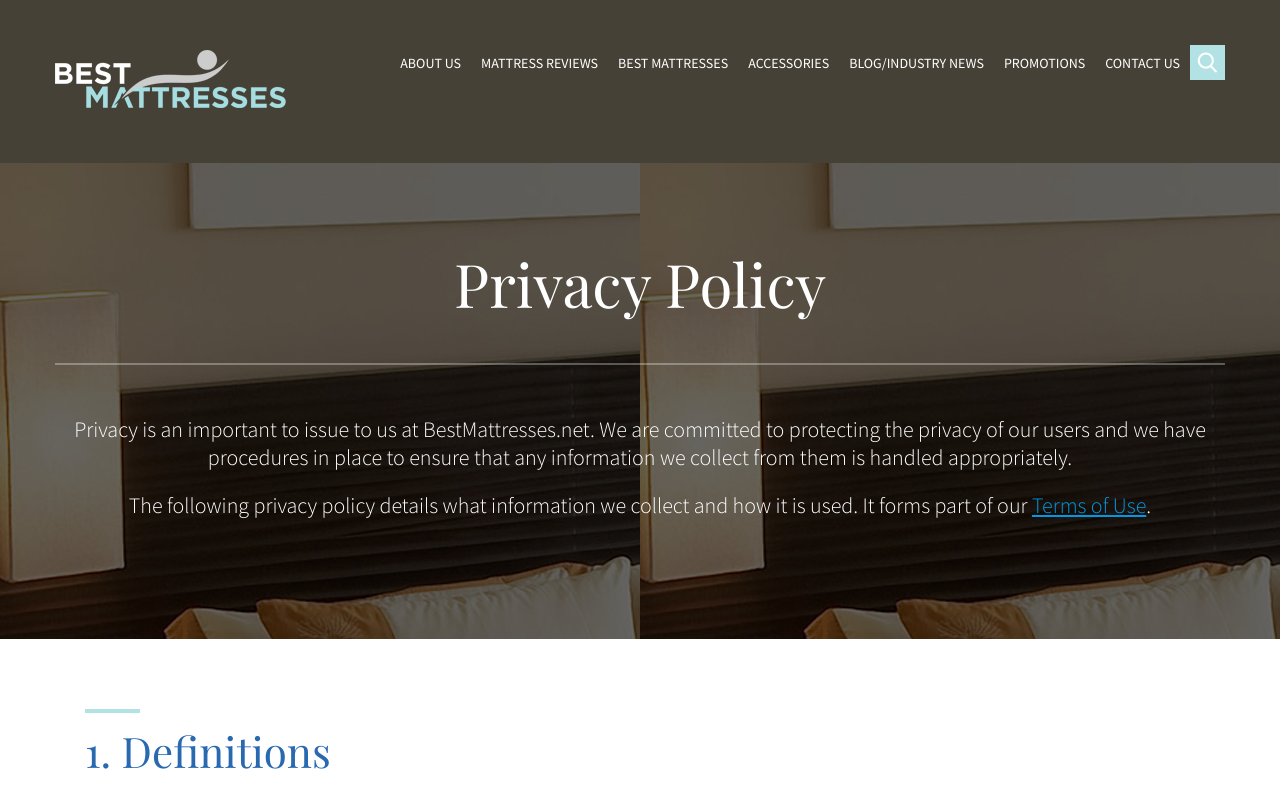
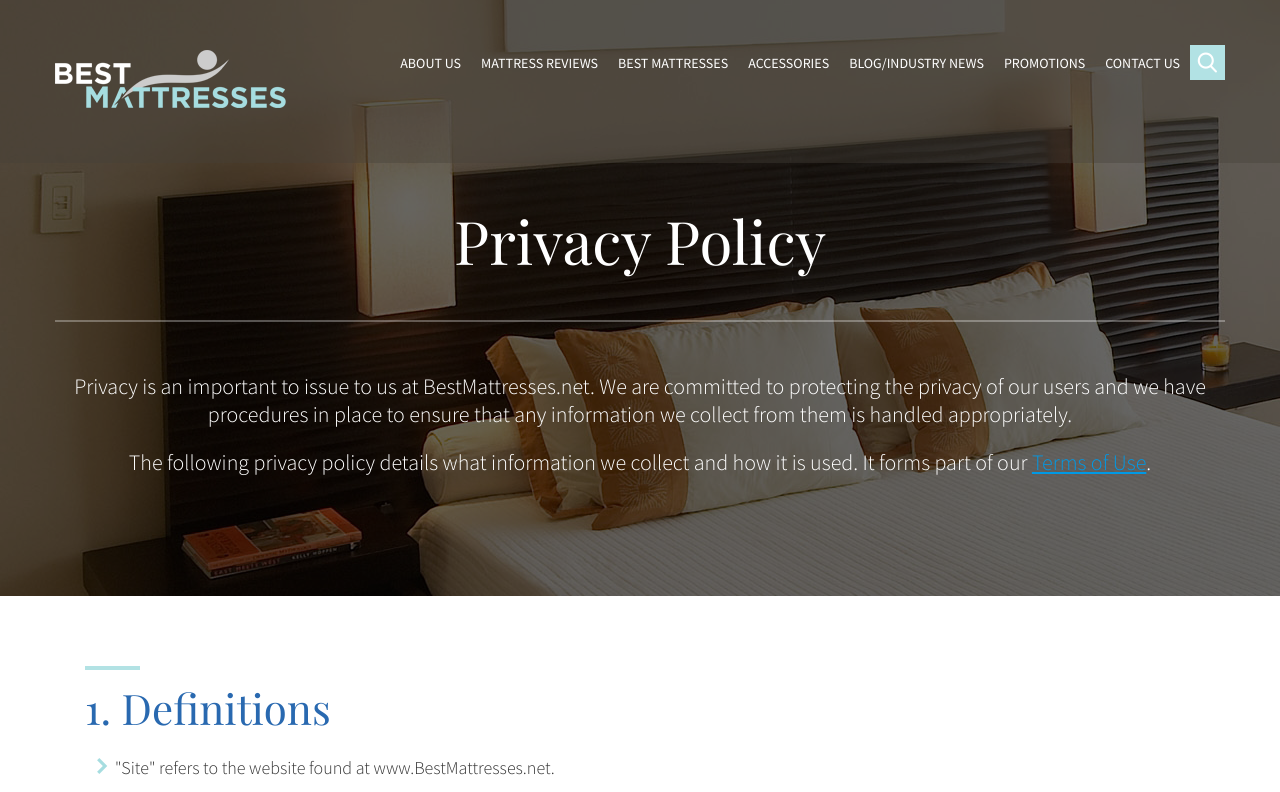
Before and after one commit to dimor22/streamlineTest, a plain HTML site: page index.html in a window 1280 px wide. Shown: the top 792 px of the page. Drawn offline with nearby package versions, Linux system fonts and the light colour scheme.

Commit message:
header image updated

```diff
--- a/main.css
+++ b/main.css
@@ -326,6 +326,21 @@ footer p {
   .show-in-mobile {
     display: none;
   }
+  #page-hero {
+    background-image: url(img/bigScreenHeader.png);
+    background-color: black;
+    padding-top: 80px;
+    padding-bottom: 100px;
+    padding-top: 200px;
+  }
+  header {
+    background-color: #46413761;
+    padding: 50px 30px;
+    position: absolute;
+    top: 0;
+    left: 0;
+    right: 0;
+  }
   header .top-menu {
     display: flex;
     position: relative;
```
Also changed, not shown: img/bigScreenHeader.png (added).
